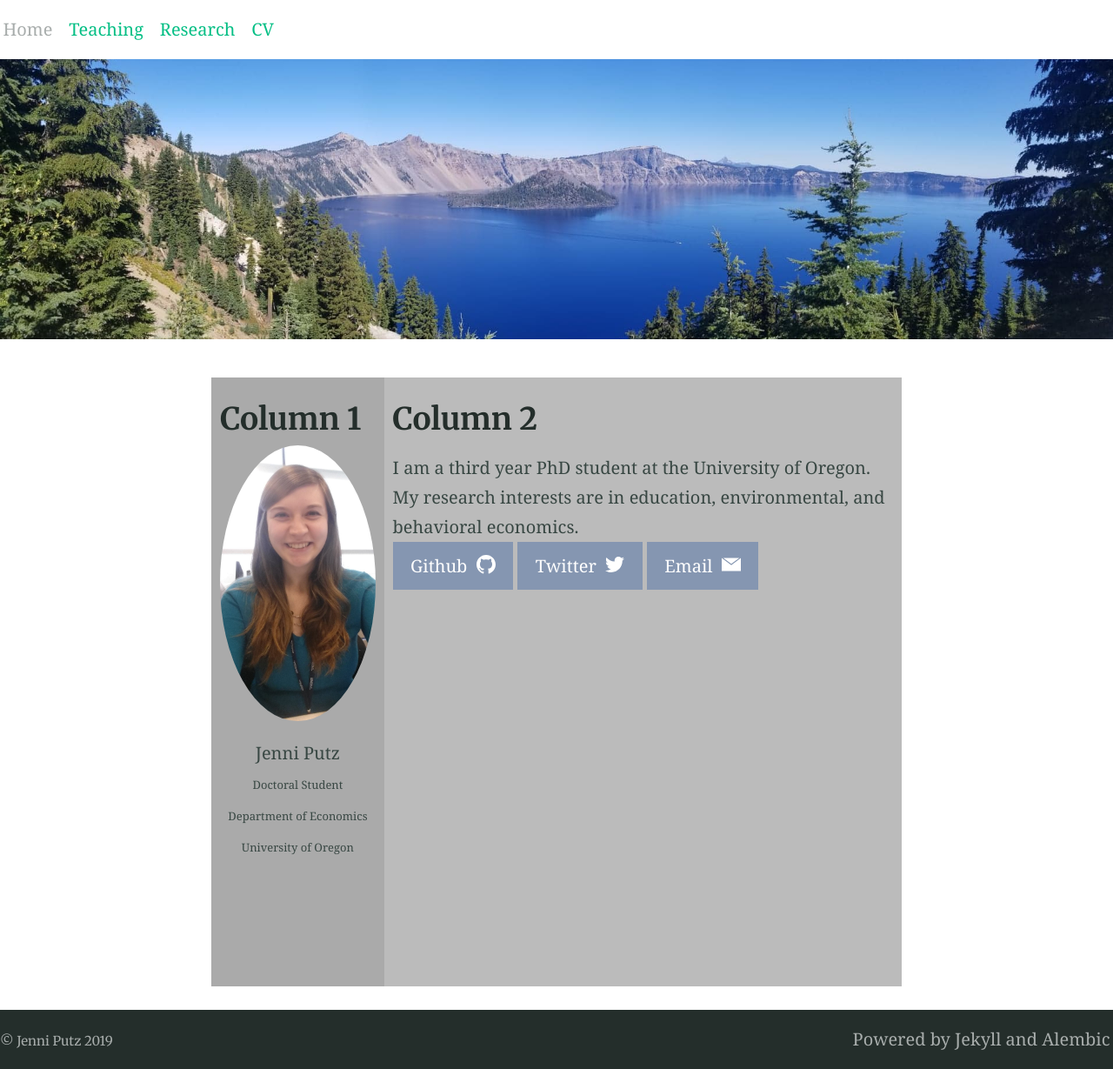
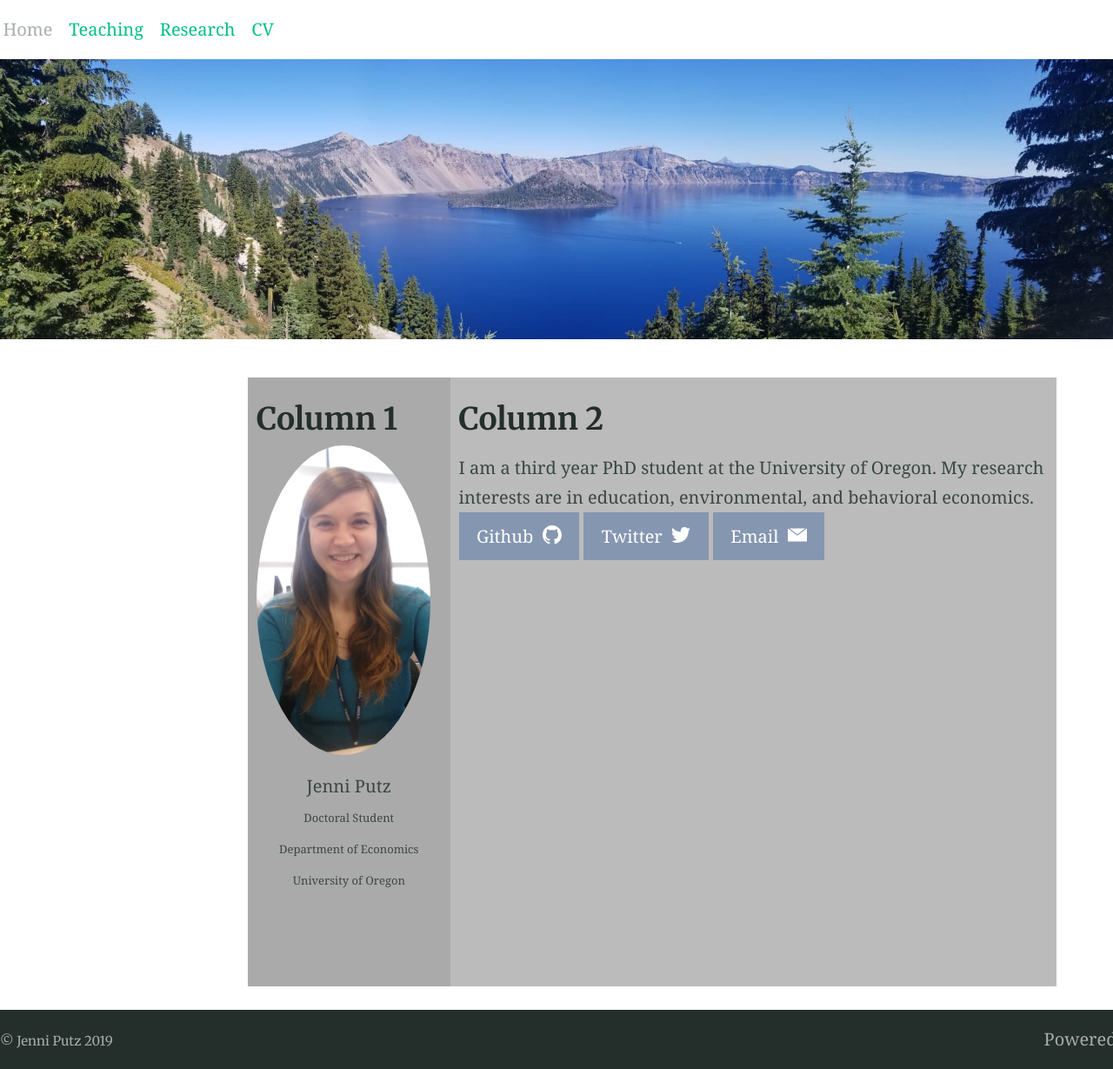
Before and after one commit to jenni-putz/1jenni-putz.github.io, a Jekyll site: the page built from index.md, in a window 1280 px wide. Shown: the whole page at 87% size. Built offline with Jekyll 4.4.1, drawn with Linux system fonts in a browser that asks for light colours; our own code applies the rules of GitHub Pages for plain Markdown files.

Commit message:
Update _theme.scss

```diff
--- a/_sass/_theme.scss
+++ b/_sass/_theme.scss
@@ -9,8 +9,8 @@ body {
 }
 
 .container {
-  width: 100%;
-  max-width: 2000px;
+  width: 250%;
+  max-width: 1500px;
   margin: 0 auto;
 }
 
```
